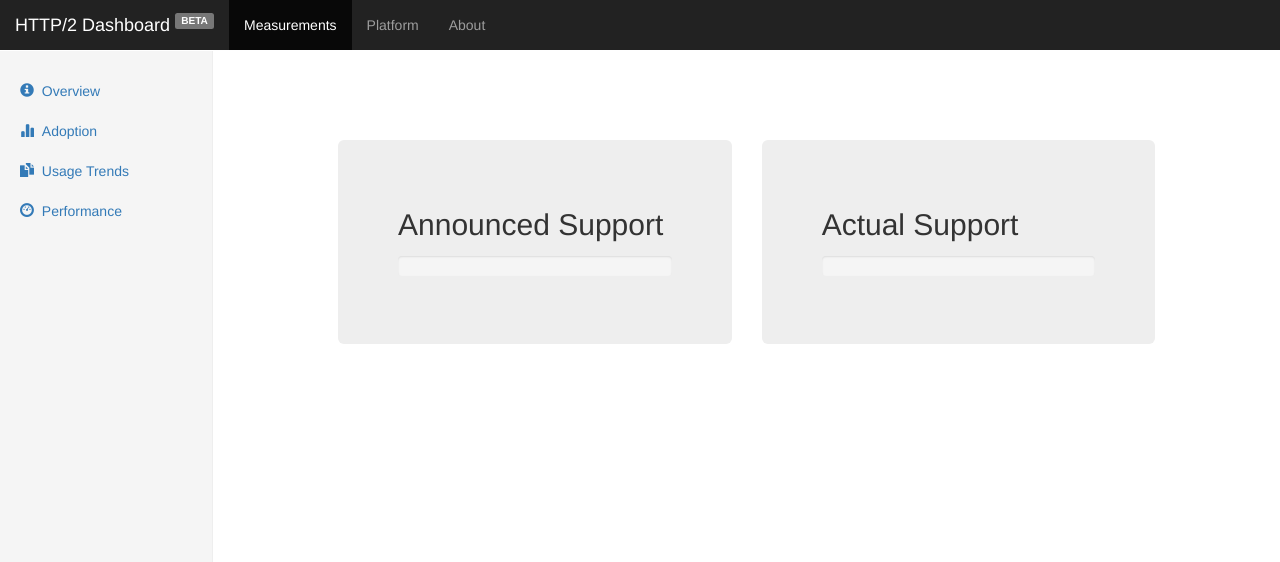
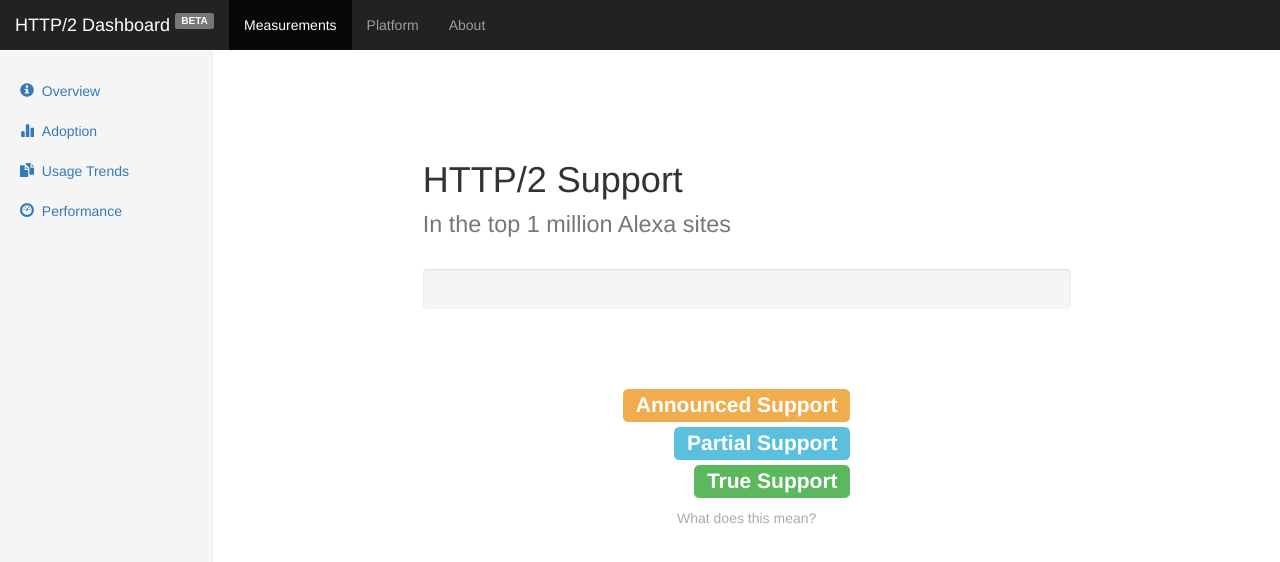
Before and after one commit to dtnaylor/http2-dashboard, a Jekyll site: the page built from www/measurements/overview.html, in a window 1280 px wide. Shown: the top 562 px of the page. Built offline with Jekyll 4.4.1, drawn with Linux system fonts in a browser that asks for light colours; nearby versions of some CDN libraries; a script that is not in the unit is left out.

Commit message:
Updated adoption overview

```diff
--- a/www/css/custom.css
+++ b/www/css/custom.css
@@ -116,3 +116,10 @@
 .h2-true:hover {
 	color: #4A944A;
 }
+
+.subtle {
+	color: #aaaaaa;
+}
+.subtle:hover {
+	color: #888888;
+}
--- a/www/js/measurements/overview.js
+++ b/www/js/measurements/overview.js
@@ -3,29 +3,25 @@
 
 
 $.getJSON('{{ site.baseurl }}/data/summary.json', function(data) {
+
+	var true_count = data['true_count'];
+	var true_percent = true_count / 1000000.0 * 100;   // TODO: denom is not 1M
+	true_progress_bar = document.getElementById('true-progress-bar');
+	true_progress_bar.style.width = true_percent + '%';
+	true_text = document.getElementById('true-text');
+	true_text.innerHTML = true_count.toString().replace(/\B(?=(\d{3})+(?!\d))/g, ",") + " sites <b>truly</b> support HTTP/2."
+
+	var partial_count = data['partial_count'];
+	var partial_percent = partial_count / 1000000.0 * 100;   // TODO: denom is not 1M
+	partial_progress_bar = document.getElementById('partial-progress-bar');
+	partial_progress_bar.style.width = (partial_percent-true_percent) + '%';
+	partial_text = document.getElementById('partial-text');
+	partial_text.innerHTML = partial_count.toString().replace(/\B(?=(\d{3})+(?!\d))/g, ",") + " sites <b>partially</b> support HTTP/2."
+
 	var announced_count = data['announced_count'];
-	var announced_percent = announced_count / 1000000.0 * 100;
+	var announced_percent = announced_count / 1000000.0 * 100;   // TODO: denom is not 1M
 	announced_progress_bar = document.getElementById('announced-progress-bar');
-	announced_progress_bar.style.width = announced_percent + '%';
-	announced_progress_bar.classList.add(bar_color(announced_percent));
+	announced_progress_bar.style.width = (announced_percent-partial_percent-true_percent) + '%';
 	announced_text = document.getElementById('announced-text');
-	announced_text.innerHTML = announced_count.toString().replace(/\B(?=(\d{3})+(?!\d))/g, ",") + " of the Alexa top 1 million sites <b>announce</b> support for HTTP/2."
-
-	var actual_count = data['actual_count'];
-	var actual_percent = actual_count / 1000000.0 * 100;
-	actual_progress_bar = document.getElementById('actual-progress-bar');
-	actual_progress_bar.style.width = actual_percent + '%';
-	actual_progress_bar.classList.add(bar_color(actual_percent));
-	actual_text = document.getElementById('actual-text');
-	actual_text.innerHTML = actual_count.toString().replace(/\B(?=(\d{3})+(?!\d))/g, ",") + " of the Alexa top 1 million sites <b>actually</b> support HTTP/2."
+	announced_text.innerHTML = announced_count.toString().replace(/\B(?=(\d{3})+(?!\d))/g, ",") + " sites <b>announce</b> support for HTTP/2."
 });
-
-
-function bar_color(percentage) {
-	if (percentage < 10)
-		return 'progress-bar-danger';
-	else if (percentage < 50)
-		return 'progress-bar-warning';
-	else
-		return 'progress-bar-success';
-}
--- a/www/measurements/overview.html
+++ b/www/measurements/overview.html
@@ -5,28 +5,38 @@
 ---
 
 
-<div class="row" style="margin-top: 70px">
-	<!-- ANNOUNCED SUPPORT -->
-	<div class="col-md-5 col-md-offset-1">
-		<div class="jumbotron">
-		  <h2>Announced Support</h2>
-		  <p id="announced-text"></p>
+<div class="row" style="margin-top: 70px; margin-bottom: 50px;">
+	<div class="col-md-8 col-md-offset-2">
+		<h1>HTTP/2 Support<br/>
+		<small>In the top 1 million Alexa sites</small></h1>
 
-		  <div class="progress">
-		  	<div id="announced-progress-bar" class="progress-bar" role="progressbar" aria-valuenow="0" aria-valuemin="0" aria-valuemax="1000000" style="width: 0%;"></div>
-		  </div>
-		</div>
-	</div> <!-- col -->
+		</br>
 
-	<!-- ACTUAL SUPPORT -->
-	<div class="col-md-5">
-		<div class="jumbotron">
-		  <h2>Actual Support</h2>
-		  <p id="actual-text"></p>
-
-		  <div class="progress">
-		  	<div id="actual-progress-bar" class="progress-bar" role="progressbar" aria-valuenow="0" aria-valuemin="0" aria-valuemax="1000000" style="width: 0%;"></div>
-		  </div>
+		<div style="height: 40px;" class="progress">
+		  <div id="true-progress-bar"  class="progress-bar progress-bar-success" style="width: 0%"></div>
+		  <div id="partial-progress-bar" class="progress-bar progress-bar-info" style="width: 0%"></div>
+		  <div id="announced-progress-bar" class="progress-bar progress-bar-warning" style="width: 0%"></div>
 		</div>
 	</div> <!-- col -->
 </div> <!-- row -->
+
+<div class="row">
+	<div class="col-md-8 col-md-offset-2">
+		<table align="center" style="border-spacing: 20px 15px; border-collapse: separate;">
+			<tr>
+				<td align="right"><span class="label label-warning" style="font-size: 21px">Announced Support</span></td>
+				<td><p id="announced-text" style="font-size: 21px; font-weight: 200; padding-top: 7px;"></p></td>
+			</tr>
+			<tr>
+				<td align="right"><span class="label label-info" style="font-size: 21px">Partial Support</span></td>
+				<td><p id="partial-text" style="font-size: 21px; font-weight: 200; padding-top: 7px;"></p></td>
+			</tr>
+			<tr>
+				<td align="right"><span class="label label-success" style="font-size: 21px">True Support</span></td>
+				<td><p id="true-text" style="font-size: 21px; font-weight: 200; padding-top: 7px;"></p></td>
+			</tr>
+		</table>
+
+		<div align="center"><p><a class="subtle" href="{{ site.baseurl }}/measurements/adoption.html">What does this mean?</a></p></div>
+	</div> <!-- col -->
+</div> <!-- row -->
```
